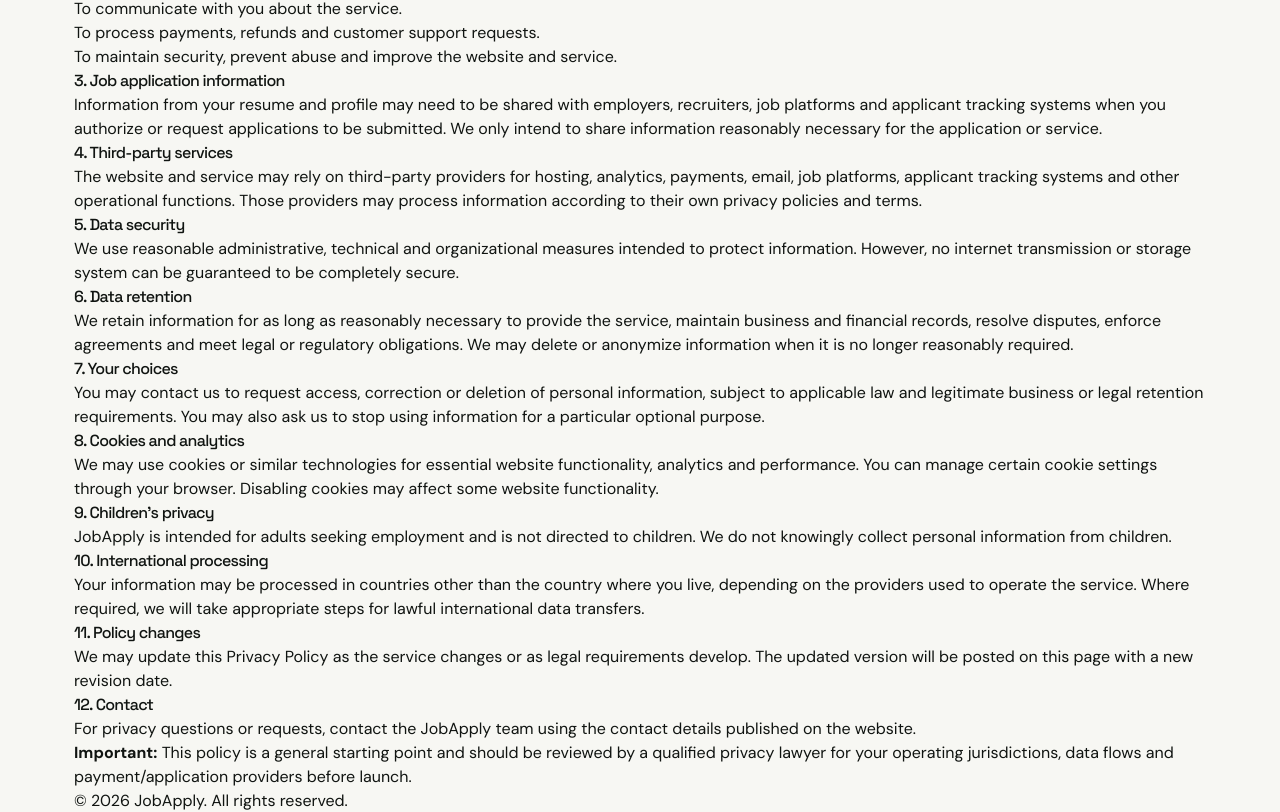
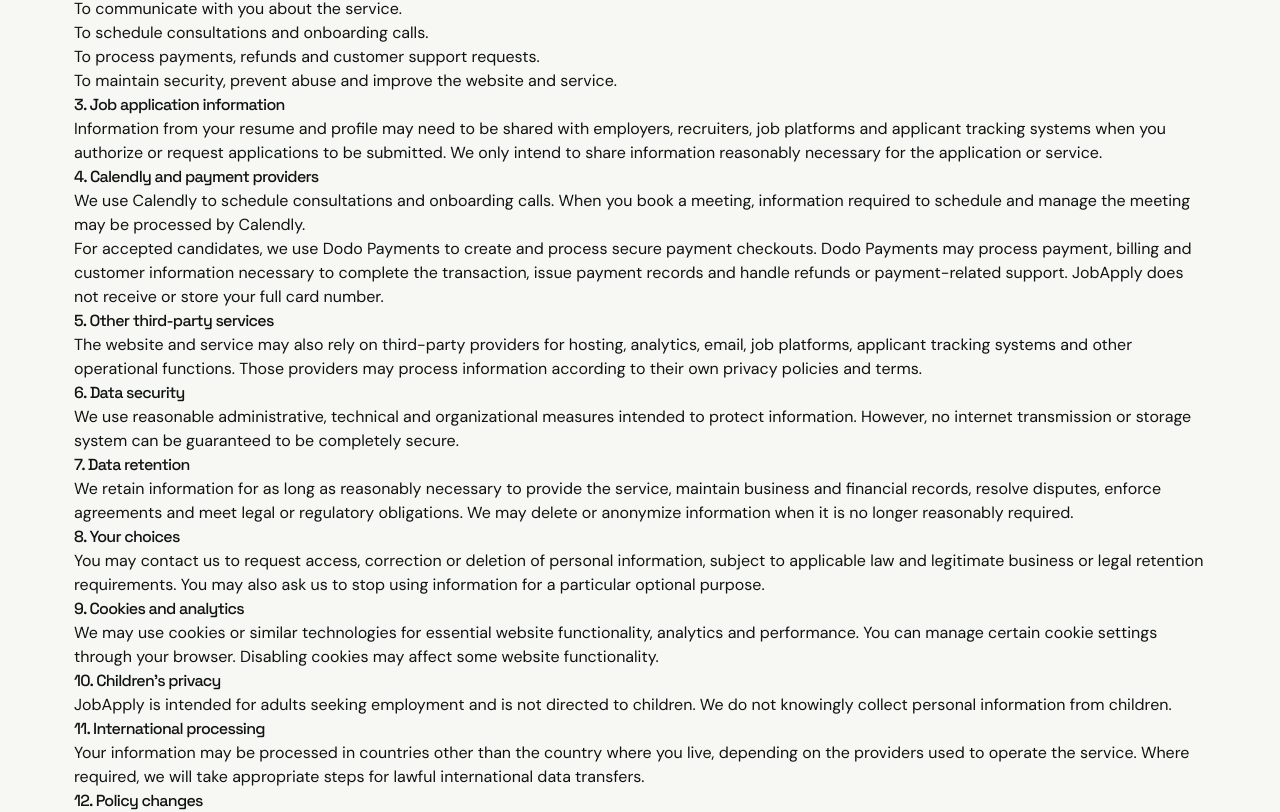
Before and after one commit to supportaff/jobapply, a Next.js app: page /privacy in a window 1280 px wide. Shown: the part 393-1205 px from the top of the page. Built offline with nearby package versions, Linux system fonts and the light colour scheme.

Commit message:
Document Calendly and Dodo payment data processing

```diff
--- a/app/privacy/page.tsx
+++ b/app/privacy/page.tsx
@@ -14,36 +14,40 @@
         <p>We may also collect basic website usage information such as device, browser, approximate location, pages viewed and technical logs.</p>
 
         <h2>2. How we use information</h2>
-        <ul><li>To provide and manage the JobApply service.</li><li>To identify relevant job opportunities.</li><li>To prepare and submit applications as authorized by you.</li><li>To track applications and interview progress.</li><li>To communicate with you about the service.</li><li>To process payments, refunds and customer support requests.</li><li>To maintain security, prevent abuse and improve the website and service.</li></ul>
+        <ul><li>To provide and manage the JobApply service.</li><li>To identify relevant job opportunities.</li><li>To prepare and submit applications as authorized by you.</li><li>To track applications and interview progress.</li><li>To communicate with you about the service.</li><li>To schedule consultations and onboarding calls.</li><li>To process payments, refunds and customer support requests.</li><li>To maintain security, prevent abuse and improve the website and service.</li></ul>
 
         <h2>3. Job application information</h2>
         <p>Information from your resume and profile may need to be shared with employers, recruiters, job platforms and applicant tracking systems when you authorize or request applications to be submitted. We only intend to share information reasonably necessary for the application or service.</p>
 
-        <h2>4. Third-party services</h2>
-        <p>The website and service may rely on third-party providers for hosting, analytics, payments, email, job platforms, applicant tracking systems and other operational functions. Those providers may process information according to their own privacy policies and terms.</p>
+        <h2>4. Calendly and payment providers</h2>
+        <p>We use Calendly to schedule consultations and onboarding calls. When you book a meeting, information required to schedule and manage the meeting may be processed by Calendly.</p>
+        <p>For accepted candidates, we use Dodo Payments to create and process secure payment checkouts. Dodo Payments may process payment, billing and customer information necessary to complete the transaction, issue payment records and handle refunds or payment-related support. JobApply does not receive or store your full card number.</p>
 
-        <h2>5. Data security</h2>
+        <h2>5. Other third-party services</h2>
+        <p>The website and service may also rely on third-party providers for hosting, analytics, email, job platforms, applicant tracking systems and other operational functions. Those providers may process information according to their own privacy policies and terms.</p>
+
+        <h2>6. Data security</h2>
         <p>We use reasonable administrative, technical and organizational measures intended to protect information. However, no internet transmission or storage system can be guaranteed to be completely secure.</p>
 
-        <h2>6. Data retention</h2>
+        <h2>7. Data retention</h2>
         <p>We retain information for as long as reasonably necessary to provide the service, maintain business and financial records, resolve disputes, enforce agreements and meet legal or regulatory obligations. We may delete or anonymize information when it is no longer reasonably required.</p>
 
-        <h2>7. Your choices</h2>
+        <h2>8. Your choices</h2>
         <p>You may contact us to request access, correction or deletion of personal information, subject to applicable law and legitimate business or legal retention requirements. You may also ask us to stop using information for a particular optional purpose.</p>
 
-        <h2>8. Cookies and analytics</h2>
+        <h2>9. Cookies and analytics</h2>
         <p>We may use cookies or similar technologies for essential website functionality, analytics and performance. You can manage certain cookie settings through your browser. Disabling cookies may affect some website functionality.</p>
 
-        <h2>9. Children's privacy</h2>
+        <h2>10. Children's privacy</h2>
         <p>JobApply is intended for adults seeking employment and is not directed to children. We do not knowingly collect personal information from children.</p>
 
-        <h2>10. International processing</h2>
+        <h2>11. International processing</h2>
         <p>Your information may be processed in countries other than the country where you live, depending on the providers used to operate the service. Where required, we will take appropriate steps for lawful international data transfers.</p>
 
-        <h2>11. Policy changes</h2>
+        <h2>12. Policy changes</h2>
         <p>We may update this Privacy Policy as the service changes or as legal requirements develop. The updated version will be posted on this page with a new revision date.</p>
 
-        <h2>12. Contact</h2>
+        <h2>13. Contact</h2>
         <p>For privacy questions or requests, contact the JobApply team using the contact details published on the website.</p>
         <p><strong>Important:</strong> This policy is a general starting point and should be reviewed by a qualified privacy lawyer for your operating jurisdictions, data flows and payment/application providers before launch.</p>
       </article>
```
